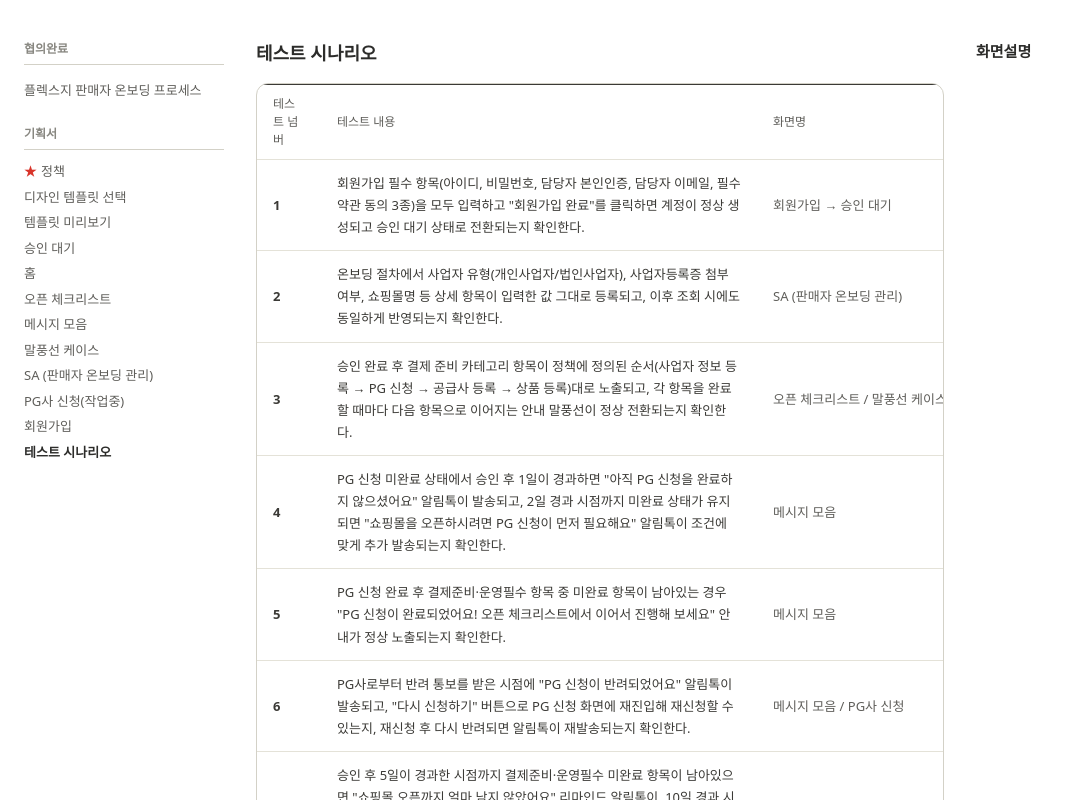
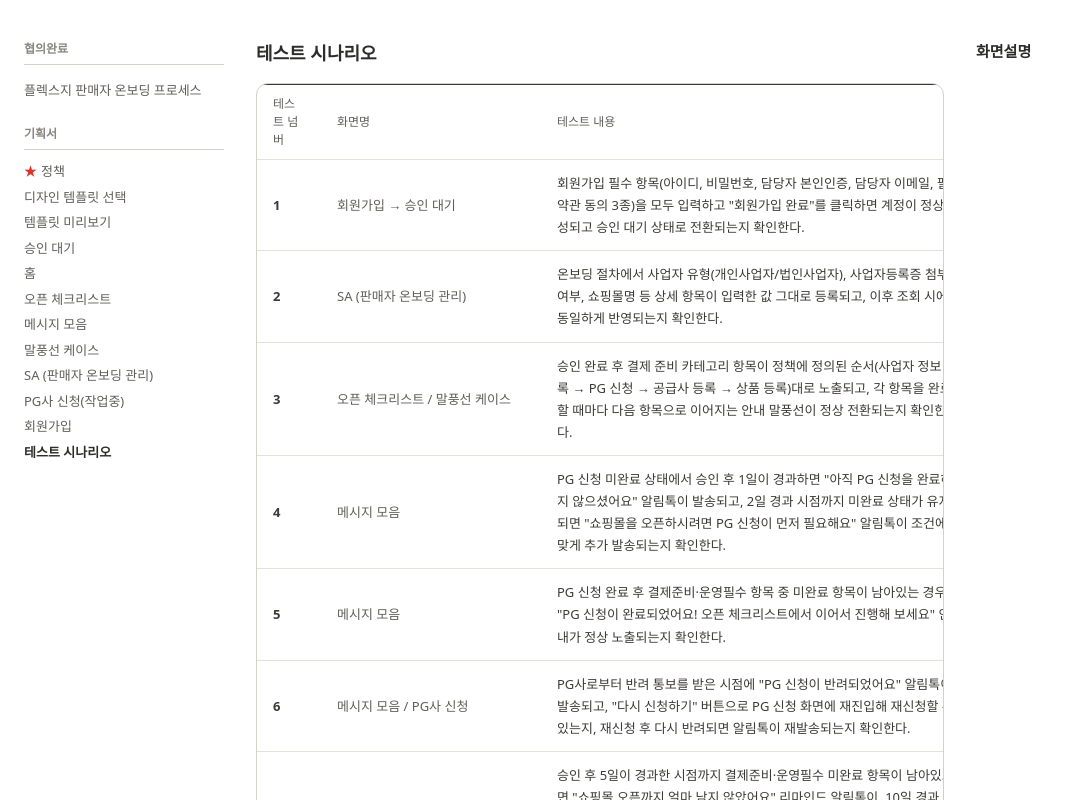
Before and after one commit to WEED-Convergence/WEED-Convergence-FLEXG-onboarding-HYESUN-2026-08, a Next.js app: page /test-scenario in a window 1280 px wide. Shown: the top 800 px of the page, without its empty margins (0-1069 px from the left). Built offline with nearby package versions, Linux system fonts and the light colour scheme.

Commit message:
테스트 시나리오 화면: 표 컬럼 순서를 테스트 넘버-화면명-테스트 내용으로 조정

```diff
--- a/src/app/test-scenario/page.tsx
+++ b/src/app/test-scenario/page.tsx
@@ -86,16 +86,16 @@ export default function TestScenarioPage() {
                 테스트 넘버
               </th>
               <th
+                className="w-[220px] px-4 py-2.5 text-[12px] font-medium"
+                style={{ borderBottom: "1px solid #E4E2D8", color: "#5F5E5A" }}
+              >
+                화면명
+              </th>
+              <th
                 className="px-4 py-2.5 text-[12px] font-medium"
                 style={{ borderBottom: "1px solid #E4E2D8", color: "#5F5E5A" }}
               >
                 테스트 내용
-              </th>
-              <th
-                className="w-[220px] px-4 py-2.5 text-[12px] font-medium"
-                style={{ borderBottom: "1px solid #E4E2D8", color: "#5F5E5A" }}
-              >
-                화면명
               </th>
             </tr>
           </thead>
@@ -113,11 +113,11 @@ export default function TestScenarioPage() {
                 >
                   {row.no}
                 </td>
+                <td className="px-4 py-3" style={{ color: "#5F5E5A", lineHeight: 1.7 }}>
+                  {row.screen}
+                </td>
                 <td className="px-4 py-3" style={{ color: "#3B3A36", lineHeight: 1.7 }}>
                   {row.content}
-                </td>
-                <td className="px-4 py-3" style={{ color: "#5F5E5A", lineHeight: 1.7 }}>
-                  {row.screen}
                 </td>
               </tr>
             ))}
```
